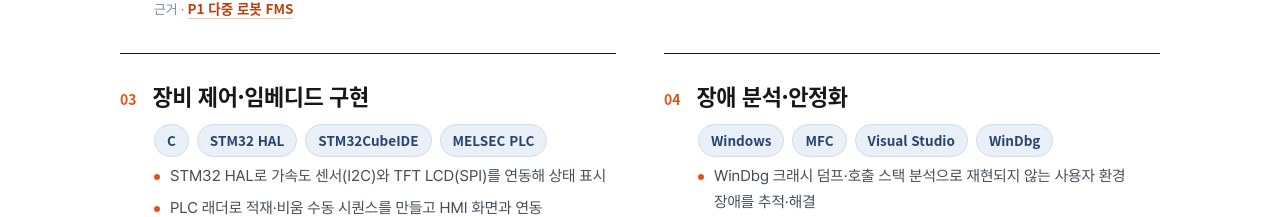
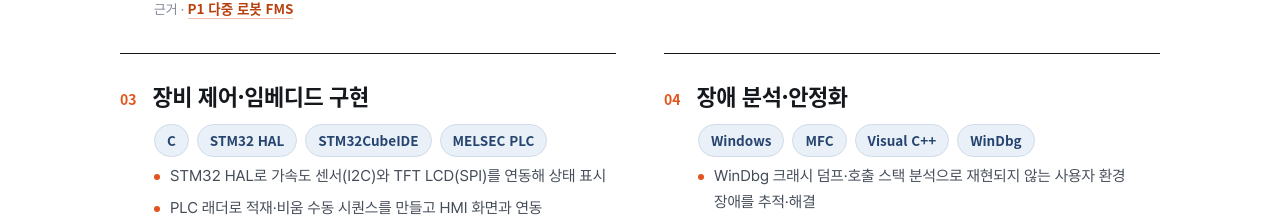
Before and after one commit to sojeong-grotto/sojeong-grotto.github.io, a plain HTML site: page index.html in a window 1280 px wide. Shown: the part 2780-2997 px from the top of the page. Drawn offline with Linux system fonts and the light colour scheme; a web font is replaced by a local one.

Commit message:
기술 역량 02 태그 Visual Studio → Visual C++

```diff
--- a/index.html
+++ b/index.html
@@ -111,7 +111,7 @@
       </div>
       <div class="cxb">
         <div class="cxh"><span class="cxn">04</span><h3>장애 분석·안정화</h3></div>
-        <div class="cxk"><span>Windows</span><span>MFC</span><span>Visual Studio</span><span>WinDbg</span></div>
+        <div class="cxk"><span>Windows</span><span>MFC</span><span>Visual C++</span><span>WinDbg</span></div>
         <ul class="dots"><li>WinDbg 크래시 덤프·호출 스택 분석으로 재현되지 않는 사용자 환경 장애를 추적·해결</li><li>LCD ID 읽기 이상을 배선 상태와 연결해 분석하고 화면 출력으로 초기화를 별도 검증</li><li>주요 동작을 <b>테스트 코드로 고정</b>해 코드를 고친 뒤 같은 기준으로 회귀 확인 — 팔레트 정렬·자세 추정 테스트 4종, 교통 시나리오 8종</li></ul>
         <div class="cxe">근거 · <a href="#p4">P4</a> · <a href="#p2">P2</a> · <a href="#p1">P1</a></div>
       </div>
```
Also changed, not shown: print.html (+1 -1 lines), web.src.html (+1 -1 lines), 1 other file.
